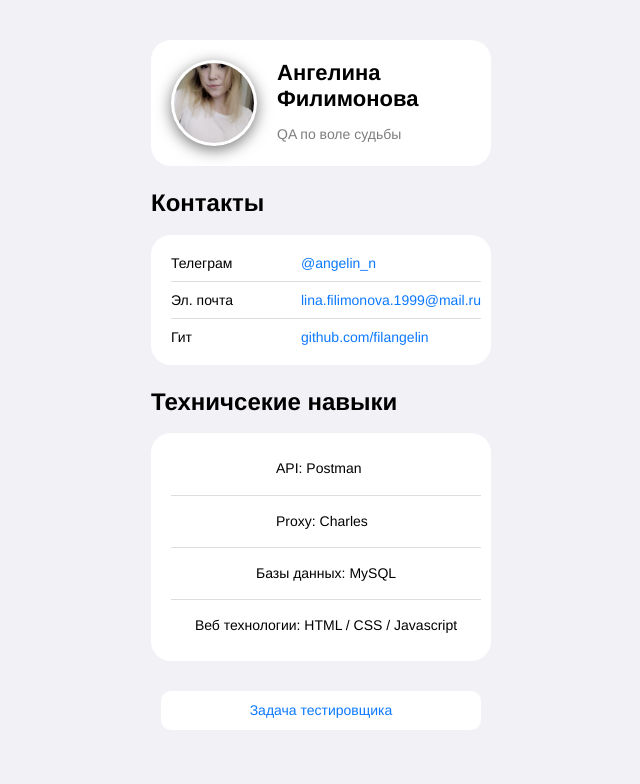
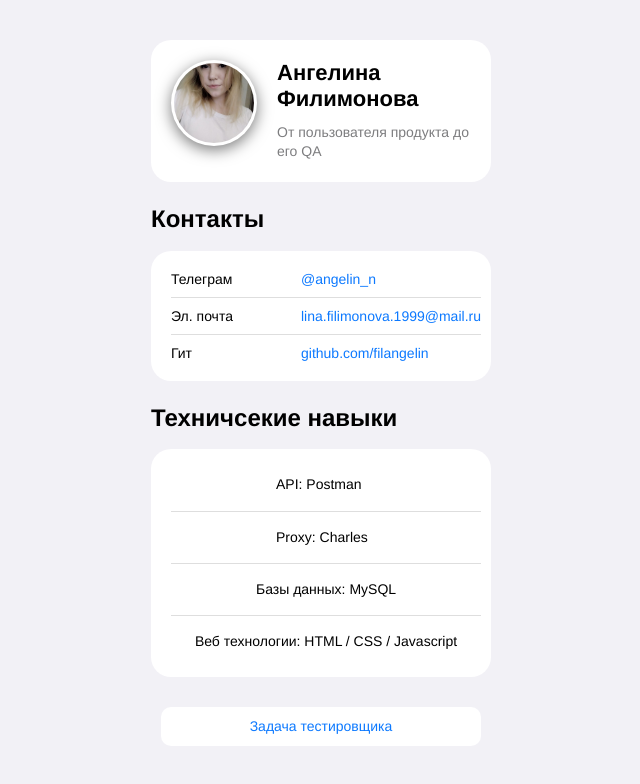
Before and after one commit to filangelin/filangelin.github.io, a plain HTML site: page index.html in a window 1280 px wide. Shown: the whole page, without its empty margins (319-959 px from the left). Drawn offline with Linux system fonts and the light colour scheme.

Commit message:
changed title sunbame

```diff
--- a/index.html
+++ b/index.html
@@ -13,7 +13,7 @@
     <header class="header">
       <img src="./avatar.jpg" alt="avatar" class="header__avatar" />
       <h1 class="header__title">Ангелина Филимонова</h1>
-      <h3 class="header__subtitle">QA по воле судьбы</h3>
+      <h3 class="header__subtitle">От пользователя продукта до его QA</h3>
     </header>
     <main>
       <section class="links">
```
